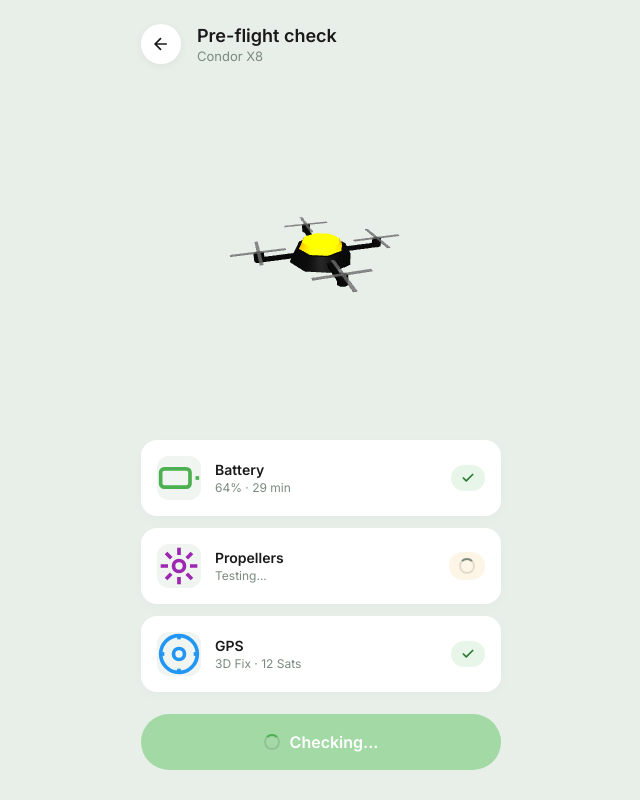
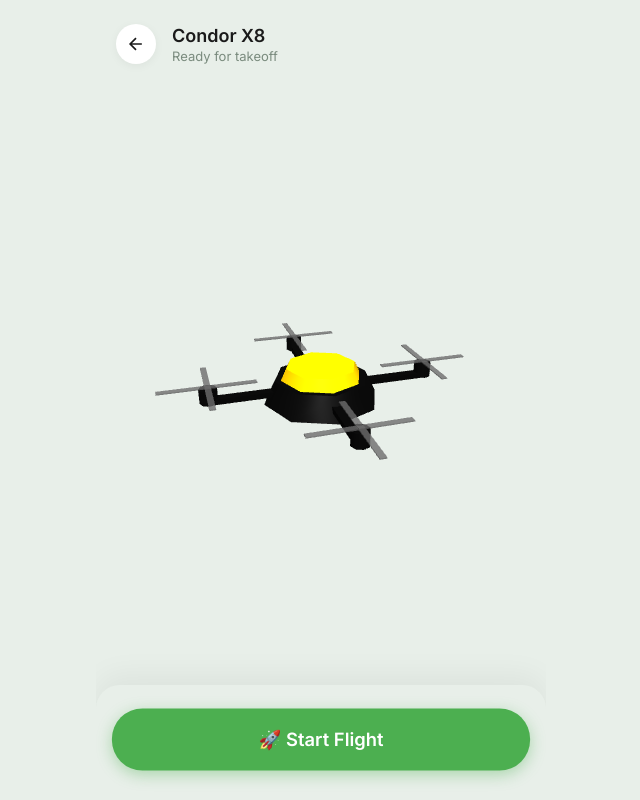
Before and after one commit to Deslandes1/nteractive-Drone-Pre-Flight-2026, a plain HTML site: page index.html in a window 1280 px wide. Shown: the whole page, without its empty margins (319-959 px from the left). Drawn offline with nearby package versions, Linux system fonts and the light colour scheme; animation ran at ten frames a second.

Commit message:
Refactor flight simulator UI and add audio engine
Updated title and subtitle for the flight simulator. Replaced checklist panel with a start panel for launching the drone. Added audio engine for drone sound effects and adjusted UI elements for flight mode.

```diff
--- a/index.html
+++ b/index.html
@@ -3,7 +3,7 @@
 <head>
   <meta charset="UTF-8">
   <meta name="viewport" content="width=device-width, initial-scale=1.0, maximum-scale=1.0, user-scalable=no">
-  <title>Condor X8 · Flight Simulator</title>
+  <title>Condor X8 · Drone Flight Simulator</title>
   <style>
     @import url('https://fonts.googleapis.com/css2?family=Inter:wght@400;500;600;700&display=swap');
 
@@ -14,7 +14,6 @@
       --card-bg: #ffffff;
       --accent-green: #a3d9a5;
       --accent-green-dark: #4caf50;
-      --icon-bg: #f0f5f1;
       --border-radius: 16px;
     }
 
@@ -39,9 +38,9 @@
 
     .app-container {
       width: 100%;
-      max-width: 400px;
+      max-width: 450px;
       height: 100vh;
-      max-height: 850px;
+      max-height: 900px;
       background-color: var(--bg-color);
       position: relative;
       display: flex;
@@ -67,7 +66,6 @@
       align-items: center;
       justify-content: center;
       box-shadow: 0 2px 10px rgba(0,0,0,0.05);
-      cursor: pointer;
       margin-right: 16px;
     }
 
@@ -106,8 +104,8 @@
       display: block;
     }
 
-    /* Checklist Panel */
-    .checklist-panel {
+    /* Start Panel (Replaces Checklist) */
+    .start-panel {
       background: var(--bg-color);
       border-radius: 24px 24px 0 0;
       padding: 24px 20px 30px;
@@ -117,82 +115,38 @@
       flex-direction: column;
       gap: 12px;
       transition: transform 0.5s ease, opacity 0.5s ease;
+      box-shadow: 0 -10px 30px rgba(0,0,0,0.05);
     }
 
-    .checklist-panel.hidden {
+    .start-panel.hidden {
       transform: translateY(100%);
       opacity: 0;
       pointer-events: none;
     }
 
-    .checklist-item {
-      background: var(--card-bg);
-      border-radius: var(--border-radius);
-      padding: 16px;
-      display: flex;
-      align-items: center;
-      justify-content: space-between;
-      box-shadow: 0 4px 15px rgba(0,0,0,0.02);
-    }
-
-    .item-left { display: flex; align-items: center; gap: 14px; }
-
-    .icon-box {
-      width: 44px;
-      height: 44px;
-      border-radius: 12px;
-      background: var(--icon-bg);
-      display: flex;
-      align-items: center;
-      justify-content: center;
-      color: var(--text-muted);
-    }
-
-    .item-info h3 { font-size: 14px; font-weight: 600; }
-    .item-info p { font-size: 12px; color: var(--text-muted); margin-top: 2px; }
-
-    .item-status {
-      font-size: 12px;
-      font-weight: 500;
-      padding: 6px 10px;
-      border-radius: 20px;
-      display: flex;
-      align-items: center;
-      gap: 6px;
-    }
-
-    .status-testing { color: #b07d28; background: #fdf5e6; }
-    .status-success { color: #2e7d32; background: #e8f5e9; }
-
-    .spinner {
-      width: 16px;
-      height: 16px;
-      border: 2px solid rgba(0,0,0,0.1);
-      border-top-color: var(--text-muted);
-      border-radius: 50%;
-      animation: spin 1s linear infinite;
-    }
-
-    .spinner-green { border-top-color: var(--accent-green-dark); }
-
     .action-btn {
-      background: var(--accent-green);
+      background: var(--accent-green-dark);
       color: #ffffff;
       border: none;
       border-radius: 30px;
-      padding: 18px;
-      font-size: 16px;
+      padding: 20px;
+      font-size: 18px;
       font-weight: 600;
       width: 100%;
-      margin-top: 10px;
       cursor: pointer;
       display: flex;
       align-items: center;
       justify-content: center;
       gap: 10px;
+      box-shadow: 0 4px 15px rgba(76, 175, 80, 0.4);
+      animation: pulse 2s infinite;
     }
 
-    .action-btn.ready { background: var(--accent-green-dark); }
+    @keyframes pulse {
+      0% { transform: scale(1); }
+      50% { transform: scale(1.02); }
+      100% { transform: scale(1); }
+    }
 
     /* In-Game UI */
     #flightHUD {
@@ -218,6 +172,7 @@
       font-family: monospace;
       font-size: 12px;
       border: 1px solid rgba(255,255,255,0.2);
+      backdrop-filter: blur(4px);
     }
 
     #restartBtn {
@@ -297,8 +252,6 @@
 
     .touch-btn:active { background: rgba(255,255,255,0.6); }
 
-    @keyframes spin { to { transform: rotate(360deg); } }
-
     /* Desktop Hint */
     .desktop-hint {
       position: absolute;
@@ -324,12 +277,12 @@
 
     <!-- Header -->
     <div class="header" id="mainHeader">
-      <div class="back-btn" id="backBtn">
+      <div class="back-btn">
         <svg width="20" height="20" viewBox="0 0 24 24" fill="none" stroke="currentColor" stroke-width="2"><path d="M19 12H5M12 19l-7-7 7-7"/></svg>
       </div>
       <div class="title-area">
-        <h1 id="headerTitle">Pre-flight check</h1>
-        <p id="headerSubtitle">Condor X8</p>
+        <h1 id="headerTitle">Condor X8</h1>
+        <p id="headerSubtitle">Ready for takeoff</p>
       </div>
     </div>
 
@@ -360,50 +313,10 @@
       </div>
     </div>
 
-    <!-- Checklist -->
-    <div class="checklist-panel" id="checklistPanel">
-
-      <div class="checklist-item" id="item-battery">
-        <div class="item-left">
-          <div class="icon-box" style="color: #4caf50;">
-            <svg viewBox="0 0 24 24" fill="none" stroke="currentColor" stroke-width="2"><rect x="2" y="7" width="16" height="10" rx="2" ry="2"></rect><line x1="22" y1="11" x2="22" y2="13"></line></svg>
-          </div>
-          <div class="item-info">
-            <h3>Battery</h3>
-            <p id="battery-text">Waiting...</p>
-          </div>
-        </div>
-        <div class="item-status status-testing" id="battery-status"><div class="spinner"></div></div>
-      </div>
-
-      <div class="checklist-item" id="item-propellers">
-        <div class="item-left">
-          <div class="icon-box" style="color: #9c27b0;">
-            <svg viewBox="0 0 24 24" fill="none" stroke="currentColor" stroke-width="2"><circle cx="12" cy="12" r="3"></circle><path d="M12 2v4M12 18v4M4.93 4.93l2.83 2.83M16.24 16.24l2.83 2.83M2 12h4M18 12h4M4.93 19.07l2.83-2.83M16.24 7.76l2.83-2.83"></path></svg>
-          </div>
-          <div class="item-info">
-            <h3>Propellers</h3>
-            <p id="propeller-text">Testing...</p>
-          </div>
-        </div>
-        <div class="item-status status-testing" id="propeller-status"><div class="spinner"></div></div>
-      </div>
-
-      <div class="checklist-item" id="item-gps">
-        <div class="item-left">
-          <div class="icon-box" style="color: #2196f3;">
-            <svg viewBox="0 0 24 24" fill="none" stroke="currentColor" stroke-width="2"><circle cx="12" cy="12" r="10"></circle><circle cx="12" cy="12" r="3"></circle><line x1="12" y1="2" x2="12" y2="4"></line><line x1="12" y1="20" x2="12" y2="22"></line><line x1="2" y1="12" x2="4" y2="12"></line><line x1="20" y1="12" x2="22" y2="12"></line></svg>
-          </div>
-          <div class="item-info">
-            <h3>GPS</h3>
-            <p id="gps-text">Acquiring...</p>
-          </div>
-        </div>
-        <div class="item-status status-testing" id="gps-status"><div class="spinner"></div></div>
-      </div>
-
-      <button class="action-btn" id="main-btn" disabled>
-        <div class="spinner spinner-green"></div> Checking...
+    <!-- Start Panel -->
+    <div class="start-panel" id="startPanel">
+      <button class="action-btn" id="launchBtn">
+        🚀 Start Flight
       </button>
     </div>
   </div>
@@ -486,7 +399,92 @@
     createArm(Math.PI / 4); createArm(3 * Math.PI / 4); createArm(5 * Math.PI / 4); createArm(7 * Math.PI / 4);
 
     // ==========================================
-    // 2. GAME STATE & INPUTS
+    // 2. WEB AUDIO ENGINE (DRONE SOUND)
+    // ==========================================
+    let audioCtx = null;
+    let droneOsc = null;
+    let droneGain = null;
+    let droneFilter = null;
+    let noiseOsc = null;
+    let noiseGain = null;
+
+    function initAudio() {
+      if (audioCtx) return;
+      audioCtx = new (window.AudioContext || window.webkitAudioContext)();
+
+      // Master output
+      const masterGain = audioCtx.createGain();
+      masterGain.gain.value = 0.5;
+      masterGain.connect(audioCtx.destination);
+
+      // Low-frequency motor hum (Sawtooth)
+      droneOsc = audioCtx.createOscillator();
+      droneOsc.type = 'sawtooth';
+      droneOsc.frequency.value = 80; // Base motor frequency
+
+      droneFilter = audioCtx.createBiquadFilter();
+      droneFilter.type = 'lowpass';
+      droneFilter.frequency.value = 400; // Soften the sawtooth
+
+      droneGain = audioCtx.createGain();
+      droneGain.gain.value = 0; // Start silent
+
+      droneOsc.connect(droneFilter);
+      droneFilter.connect(droneGain);
+      droneGain.connect(masterGain);
+      droneOsc.start();
+
+      // High-frequency air/propeller noise (White noise)
+      const bufferSize = audioCtx.sampleRate * 2;
+      const noiseBuffer = audioCtx.createBuffer(1, bufferSize, audioCtx.sampleRate);
+      const output = noiseBuffer.getChannelData(0);
+      for (let i = 0; i < bufferSize; i++) {
+        output[i] = Math.random() * 2 - 1;
+      }
+
+      noiseOsc = audioCtx.createBufferSource();
+      noiseOsc.buffer = noiseBuffer;
+      noiseOsc.loop = true;
+
+      const noiseFilter = audioCtx.createBiquadFilter();
+      noiseFilter.type = 'bandpass';
+      noiseFilter.frequency.value = 1200; // Propeller whine
+      noiseFilter.Q.value = 2;
+
+      noiseGain = audioCtx.createGain();
+      noiseGain.gain.value = 0; // Start silent
+
+      noiseOsc.connect(noiseFilter);
+      noiseFilter.connect(noiseGain);
+      noiseGain.connect(masterGain);
+      noiseOsc.start();
+    }
+
+    function updateDroneSound(speed, isAscending) {
+      if (!audioCtx) return;
+
+      const now = audioCtx.currentTime;
+      // Target values based on speed and ascending
+      const targetPitch = 80 + (speed * 60) + (isAscending ? 30 : 0);
+      const targetVolume = 0.1 + (speed * 0.2) + (isAscending ? 0.1 : 0);
+
+      // Smoothly ramp pitch and volume
+      droneOsc.frequency.setTargetAtTime(targetPitch, now, 0.1);
+      droneGain.gain.setTargetAtTime(targetVolume, now, 0.1);
+
+      // Noise whine
+      noiseGain.gain.setTargetAtTime(targetVolume * 0.4, now, 0.1);
+    }
+
+    function muteDroneSound() {
+      if (!audioCtx) return;
+      const now = audioCtx.currentTime;
+      droneGain.gain.setTargetAtTime(0, now, 0.2);
+      noiseGain.gain.setTargetAtTime(0, now, 0.2);
+    }
+
+    // ==========================================
+    // 3. GAME STATE & INPUTS
     // ==========================================
     let isFlying = false;
     let rotorSpeed = 0;
@@ -573,15 +571,14 @@
     btnDown.addEventListener('touchstart', (e) => { e.preventDefault(); keys.shift = true; });
     btnDown.addEventListener('touchend', (e) => { e.preventDefault(); keys.shift = false; });
 
-
     // ==========================================
-    // 3. PRE-FLIGHT CHECKLIST (VERY FAST NOW)
+    // 4. LAUNCH LOGIC
     // ==========================================
     const ui = {
-      btn: document.getElementById('main-btn'),
+      launchBtn: document.getElementById('launchBtn'),
       headerTitle: document.getElementById('headerTitle'),
       headerSubtitle: document.getElementById('headerSubtitle'),
-      checklistPanel: document.getElementById('checklistPanel'),
+      startPanel: document.getElementById('startPanel'),
       canvasContainer: document.getElementById('canvasContainer'),
       flightHUD: document.getElementById('flightHUD'),
       desktopHint: document.getElementById('desktopHint'),
@@ -590,84 +587,33 @@
       hudSpd: document.getElementById('hudSpd')
     };
 
-    let checks = { battery: false, propellers: false, gps: false };
+    ui.launchBtn.addEventListener('click', () => {
+      // 1. Initialize Audio (Must be triggered by a user click)
+      initAudio();
 
-    function updateUIState(elementId, state, text) {
-      const statusDiv = document.getElementById(`${elementId}-status`);
-      const textP = document.getElementById(`${elementId}-text`);
-      if (text) textP.textContent = text;
-
-      if (state === 'success') {
-        statusDiv.className = 'item-status status-success';
-        statusDiv.innerHTML = `<svg width="14" height="14" viewBox="0 0 24 24" fill="none" stroke="currentColor" stroke-width="3" stroke-linecap="round" stroke-linejoin="round"><polyline points="20 6 9 17 4 12"></polyline></svg>`;
-      } else if (state === 'testing') {
-        statusDiv.className = 'item-status status-testing';
-        statusDiv.innerHTML = `<div class="spinner"></div>`;
-      }
-    }
-
-    function checkCompletion() {
-      if (checks.battery && checks.propellers && checks.gps) {
-        ui.btn.disabled = false;
-        ui.btn.className = 'action-btn ready';
-        ui.btn.innerHTML = `🚀 Ready to Launch`;
-      }
-    }
-
-    function startPreFlightSequence() {
-      // 1. Battery (Completes at 0.5s)
-      setTimeout(() => updateUIState('battery', 'testing', 'Reading telemetry...'), 100);
-      setTimeout(() => { updateUIState('battery', 'success', '64% · 29 min'); checks.battery = true; checkCompletion(); }, 500);
-
-      // 2. Propellers (Starts at 0.6s, finishes at 1.35s)
-      setTimeout(() => {
-        updateUIState('propellers', 'testing', 'Testing rotor 1 of 4...');
-        rotorSpeed = 0.8;
-        let rotorCount = 1;
-        const int = setInterval(() => {
-          rotorCount++;
-          if (rotorCount <= 4) {
-            updateUIState('propellers', 'testing', `Testing rotor ${rotorCount} of 4...`);
-          } else {
-            clearInterval(int);
-            updateUIState('propellers', 'success', 'All motors nominal');
-            rotorSpeed = 0;
-            checks.propellers = true;
-            checkCompletion();
-          }
-        }, 150); // <--- Super fast interval (150 milliseconds per rotor)
-      }, 600);
-
-      // 3. GPS (Starts at 1.5s, finishes at 2s)
-      setTimeout(() => updateUIState('gps', 'testing', 'Acquiring satellites...'), 1500);
-      setTimeout(() => { updateUIState('gps', 'success', '3D Fix · 12 Sats'); checks.gps = true; checkCompletion(); }, 2000);
-    }
-
-    // ==========================================
-    // 4. LAUNCH & FLIGHT LOGIC
-    // ==========================================
-    ui.btn.addEventListener('click', () => {
-      if (ui.btn.classList.contains('ready')) {
+      // 2. Setup UI
       isFlying = true;
-
       ui.headerTitle.textContent = "Flight Mode";
       ui.headerSubtitle.textContent = "Condor X8";
-        ui.checklistPanel.classList.add('hidden');
+      ui.startPanel.classList.add('hidden');
       ui.flightHUD.classList.add('active');
       ui.restartBtn.style.display = 'block';
 
-        // Show correct hint
       if (!('ontouchstart' in window || navigator.maxTouchPoints > 0)) {
         ui.desktopHint.classList.add('active');
       }
 
+      // 3. Setup Environment
       ui.canvasContainer.classList.add('flying');
       scene.background = new THREE.Color(0x8eb5d1);
       environmentGroup.visible = true;
 
+      // 4. Start Engines
       rotorSpeed = 1.5;
       setTimeout(() => { dronePosition.y += 2; }, 500);
-      }
+
+      // Let the sound engine know we are starting
+      updateDroneSound(0.5, true);
     });
 
     // ==========================================
@@ -677,7 +623,7 @@
       requestAnimationFrame(animate);
 
       if (!isFlying) {
-        // Menu Mode
+        // Menu Mode: Cinematic slow orbit
         droneGroup.rotation.y += 0.003;
         droneGroup.position.copy(dronePosition);
         const time = Date.now() * 0.001;
@@ -717,8 +663,10 @@
 
         // 4. Altitude
         const liftSpeed = 0.1;
-        if (keys.space) dronePosition.y += liftSpeed;
-        if (keys.shift) dronePosition.y -= liftSpeed;
+        let isAscending = false;
+
+        if (keys.space) { dronePosition.y += liftSpeed; isAscending = true; }
+        if (keys.shift) { dronePosition.y -= liftSpeed; isAscending = false; }
 
         if (dronePosition.y < 0) dronePosition.y = 0;
 
@@ -730,12 +678,15 @@
         camera.position.lerp(targetCameraPos, 0.1);
         camera.lookAt(dronePosition);
 
-        // 6. HUD Update
+        // 6. HUD & Sound Update
         ui.hudAlt.textContent = dronePosition.y.toFixed(1);
 
         let currentSpd = 0;
-        if (moveForward || moveBackward) currentSpd = moveSpeed * 100;
-        ui.hudSpd.textContent = (currentSpd * 2).toFixed(1);
+        if (moveForward || moveBackward) currentSpd = moveSpeed;
+        ui.hudSpd.textContent = (currentSpd * 200).toFixed(1);
+
+        // Feed flight data to the audio engine
+        updateDroneSound(currentSpd * 5, isAscending);
       }
 
       // Spin rotors
@@ -759,7 +710,6 @@
     onWindowResize();
 
     animate();
-    window.addEventListener('load', () => setTimeout(startPreFlightSequence, 200));
 
   </script>
 </body>
```
Lines whose indentation alone changed are shown as unchanged.
